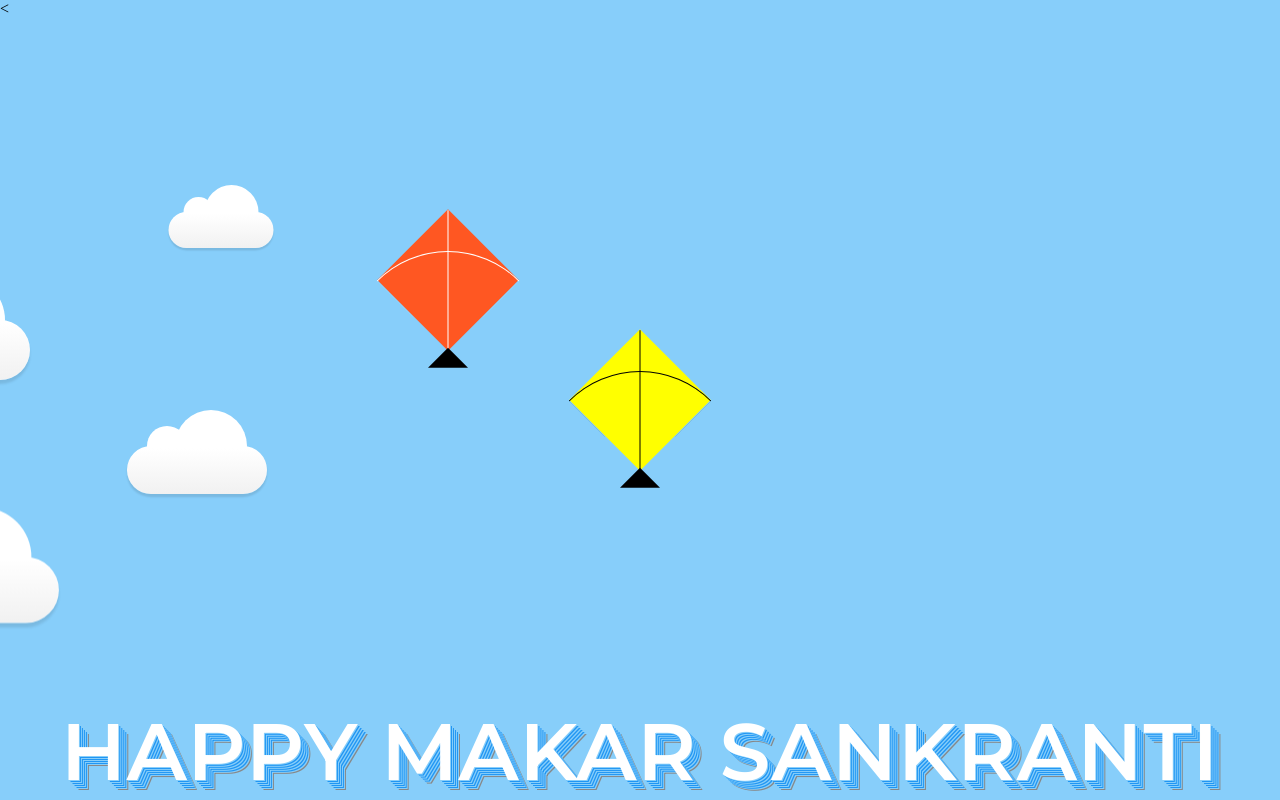
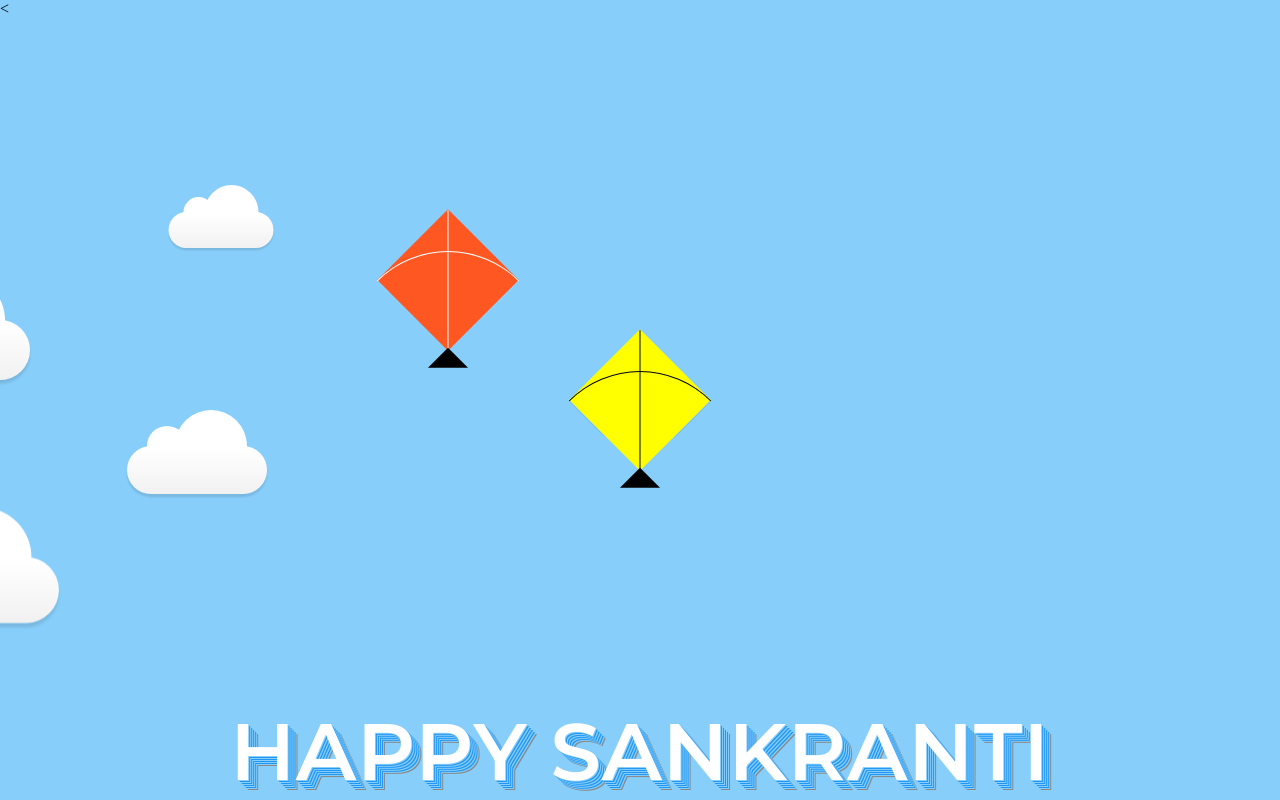
Before and after one commit to Msaipranith/trail, a plain HTML site: page pranithwishingyou.html in a window 1280 px wide. Drawn offline with Linux system fonts and the light colour scheme; a web font is replaced by a local one.

Commit message:
Update pranithwishingyou.html

```diff
--- a/pranithwishingyou.html
+++ b/pranithwishingyou.html
@@ -360,7 +360,7 @@ body{
         </div>
         <div class="wish">
         <!-- 	<img src="https://freepngimg.com/thumb/makar_sankranti/96848-makar-sankranti-text-for-happy-party-2020.png"> -->
-            <h1 class="heading">happy makar sankranti</h1>
+            <h1 class="heading">happy sankranti</h1>
         </div>
 
         <!--[if lt IE 7]>
```
